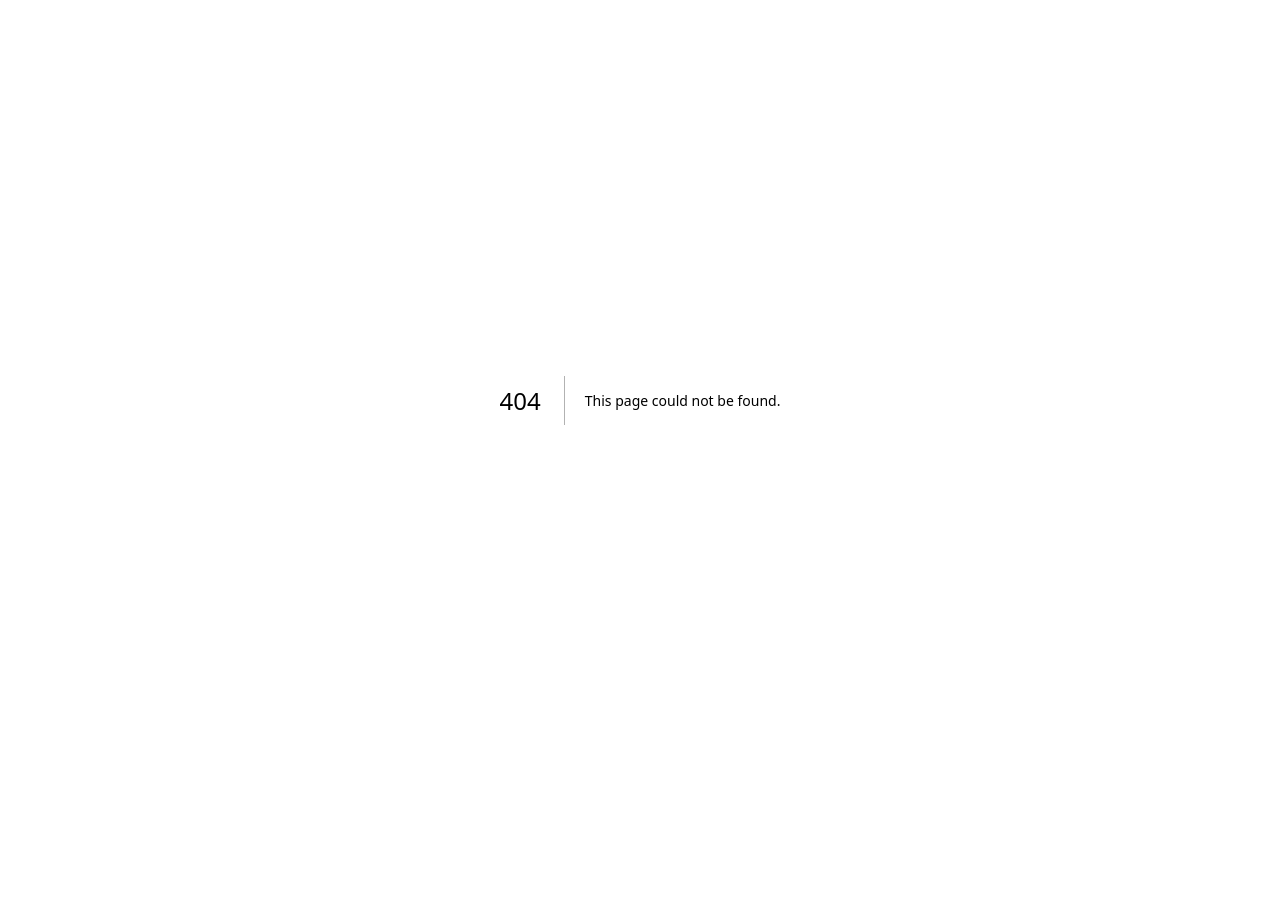
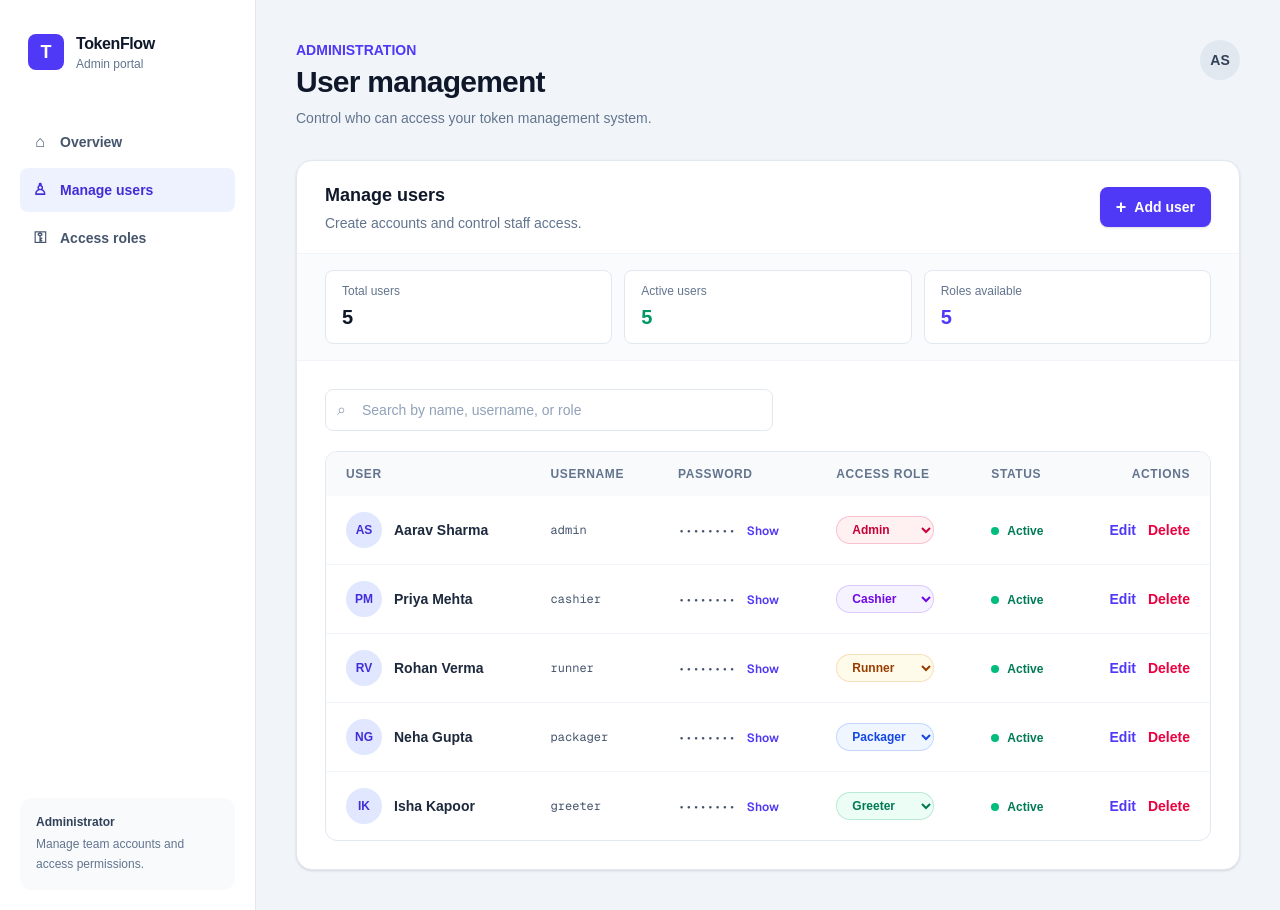
Before and after one commit to SidxCoder/Token-Management-System, a Next.js app: page /admin in a window 1280 px wide. Before the commit this address had no page. Before the commit the page ends 800 px from the top, so only its background shows below. Built offline with nearby package versions, Linux system fonts and the light colour scheme.

Commit message:
admin page and login

```diff
--- /dev/null
+++ b/app/admin/page.tsx
@@ -0,0 +1,38 @@
+"use client";
+
+import { useState } from "react";
+import UserManagement from "@/app/Components/Admin/UserManagement";
+
+type Tab = "overview" | "users" | "roles";
+
+export default function AdminPage() {
+  const [tab, setTab] = useState<Tab>("users");
+  return (
+    <div className="min-h-screen bg-slate-100 text-slate-900">
+      <div className="mx-auto flex min-h-screen max-w-[1440px]">
+        <aside className="hidden w-64 shrink-0 flex-col border-r border-slate-200 bg-white p-5 md:flex">
+          <div className="flex items-center gap-3 px-2 py-3"><span className="grid h-9 w-9 place-items-center rounded-lg bg-indigo-600 text-lg font-bold text-white">T</span><div><p className="font-bold tracking-tight">TokenFlow</p><p className="text-xs text-slate-500">Admin portal</p></div></div>
+          <nav className="mt-9 space-y-1">
+            <NavItem icon="⌂" label="Overview" active={tab === "overview"} onClick={() => setTab("overview")} />
+            <NavItem icon="♙" label="Manage users" active={tab === "users"} onClick={() => setTab("users")} />
+            <NavItem icon="⚿" label="Access roles" active={tab === "roles"} onClick={() => setTab("roles")} />
+          </nav>
+          <div className="mt-auto rounded-xl bg-slate-50 p-4"><p className="text-xs font-semibold text-slate-700">Administrator</p><p className="mt-1 text-xs leading-5 text-slate-500">Manage team accounts and access permissions.</p></div>
+        </aside>
+        <main className="min-w-0 flex-1 p-5 sm:p-8 lg:p-10">
+          <header className="mb-8 flex items-start justify-between gap-4"><div><p className="text-sm font-semibold text-indigo-600">ADMINISTRATION</p><h1 className="mt-1 text-2xl font-bold tracking-tight text-slate-900 sm:text-3xl">{tab === "users" ? "User management" : tab === "roles" ? "Access roles" : "Dashboard overview"}</h1><p className="mt-2 text-sm text-slate-500">Control who can access your token management system.</p></div><div className="grid h-10 w-10 place-items-center rounded-full bg-slate-200 text-sm font-bold text-slate-700">AS</div></header>
+          <div className="mb-5 flex gap-2 overflow-x-auto md:hidden"><NavItem label="Overview" active={tab === "overview"} onClick={() => setTab("overview")} /><NavItem label="Users" active={tab === "users"} onClick={() => setTab("users")} /><NavItem label="Roles" active={tab === "roles"} onClick={() => setTab("roles")} /></div>
+          {tab === "users" ? <UserManagement /> : <Placeholder title={tab === "roles" ? "Access roles" : "Overview"} description={tab === "roles" ? "Roles are assigned directly from Manage users. Select a user’s role to change their system access." : "Select Manage users from the sidebar to add staff, change roles, or remove access."} />}
+        </main>
+      </div>
+    </div>
+  );
+}
+
+function NavItem({ icon, label, active, onClick }: { icon?: string; label: string; active: boolean; onClick: () => void }) {
+  return <button onClick={onClick} className={`flex w-full items-center gap-3 rounded-lg px-3 py-2.5 text-left text-sm font-semibold transition ${active ? "bg-indigo-50 text-indigo-700" : "text-slate-600 hover:bg-slate-50 hover:text-slate-900"}`}><span className="w-4 text-center text-base">{icon}</span>{label}</button>;
+}
+
+function Placeholder({ title, description }: { title: string; description: string }) {
+  return <section className="rounded-2xl border border-slate-200 bg-white p-8 shadow-sm"><h2 className="text-lg font-semibold">{title}</h2><p className="mt-2 max-w-lg text-sm leading-6 text-slate-500">{description}</p></section>;
+}
--- a/app/layout.tsx
+++ b/app/layout.tsx
@@ -13,8 +13,8 @@
 });
 
 export const metadata: Metadata = {
-  title: "Create Next App",
-  description: "Generated by create next app",
+  title: "Token Management System",
+  description: "Store token and order management",
 };
 
 export default function RootLayout({
--- a/app/page.tsx
+++ b/app/page.tsx
@@ -1,65 +1,5 @@
-import Image from "next/image";
+import { redirect } from "next/navigation";
 
 export default function Home() {
-  return (
-    <div className="flex flex-col flex-1 items-center justify-center bg-zinc-50 font-sans dark:bg-black">
-      <main className="flex flex-1 w-full max-w-3xl flex-col items-center justify-between py-32 px-16 bg-white dark:bg-black sm:items-start">
-        <Image
-          className="dark:invert"
-          src="/next.svg"
-          alt="Next.js logo"
-          width={100}
-          height={20}
-          priority
-        />
-        <div className="flex flex-col items-center gap-6 text-center sm:items-start sm:text-left">
-          <h1 className="max-w-xs text-3xl font-semibold leading-10 tracking-tight text-black dark:text-zinc-50">
-            To get started, edit the page.tsx file.
-          </h1>
-          <p className="max-w-md text-lg leading-8 text-zinc-600 dark:text-zinc-400">
-            Looking for a starting point or more instructions? Head over to{" "}
-            <a
-              href="https://vercel.com/templates?framework=next.js&utm_source=create-next-app&utm_medium=appdir-template-tw&utm_campaign=create-next-app"
-              className="font-medium text-zinc-950 dark:text-zinc-50"
-            >
-              Templates
-            </a>{" "}
-            or the{" "}
-            <a
-              href="https://nextjs.org/learn?utm_source=create-next-app&utm_medium=appdir-template-tw&utm_campaign=create-next-app"
-              className="font-medium text-zinc-950 dark:text-zinc-50"
-            >
-              Learning
-            </a>{" "}
-            center.
-          </p>
-        </div>
-        <div className="flex flex-col gap-4 text-base font-medium sm:flex-row">
-          <a
-            className="flex h-12 w-full items-center justify-center gap-2 rounded-full bg-foreground px-5 text-background transition-colors hover:bg-[#383838] dark:hover:bg-[#ccc] md:w-[158px]"
-            href="https://vercel.com/new?utm_source=create-next-app&utm_medium=appdir-template-tw&utm_campaign=create-next-app"
-            target="_blank"
-            rel="noopener noreferrer"
-          >
-            <Image
-              className="dark:invert"
-              src="/vercel.svg"
-              alt="Vercel logomark"
-              width={16}
-              height={16}
-            />
-            Deploy Now
-          </a>
-          <a
-            className="flex h-12 w-full items-center justify-center rounded-full border border-solid border-black/[.08] px-5 transition-colors hover:border-transparent hover:bg-black/[.04] dark:border-white/[.145] dark:hover:bg-[#1a1a1a] md:w-[158px]"
-            href="https://nextjs.org/docs?utm_source=create-next-app&utm_medium=appdir-template-tw&utm_campaign=create-next-app"
-            target="_blank"
-            rel="noopener noreferrer"
-          >
-            Documentation
-          </a>
-        </div>
-      </main>
-    </div>
-  );
+  redirect("/login");
 }
```
